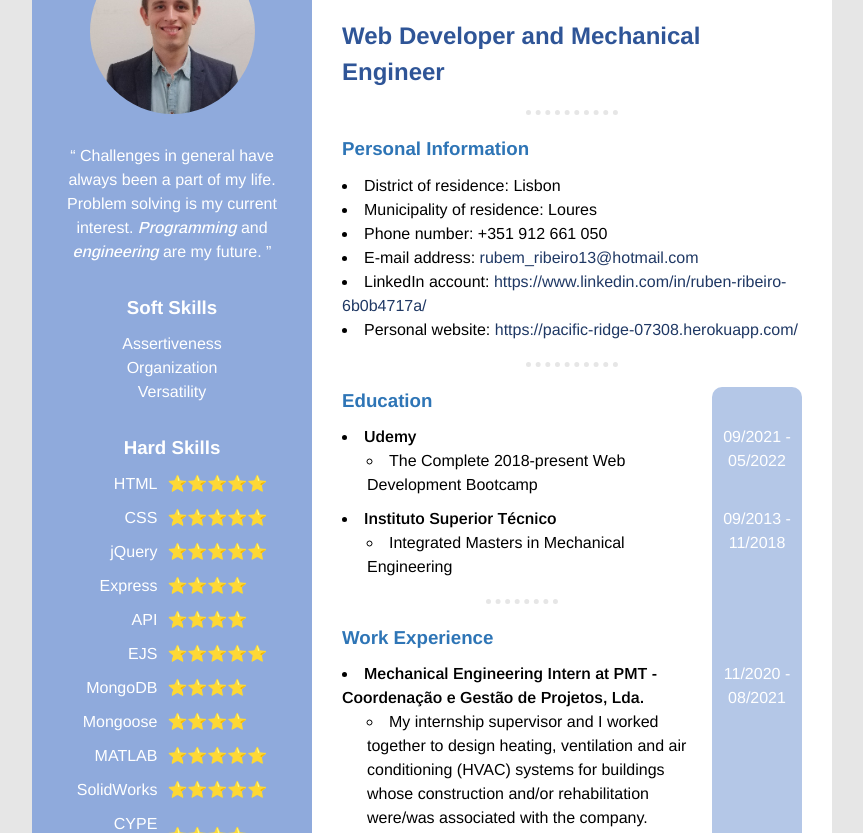
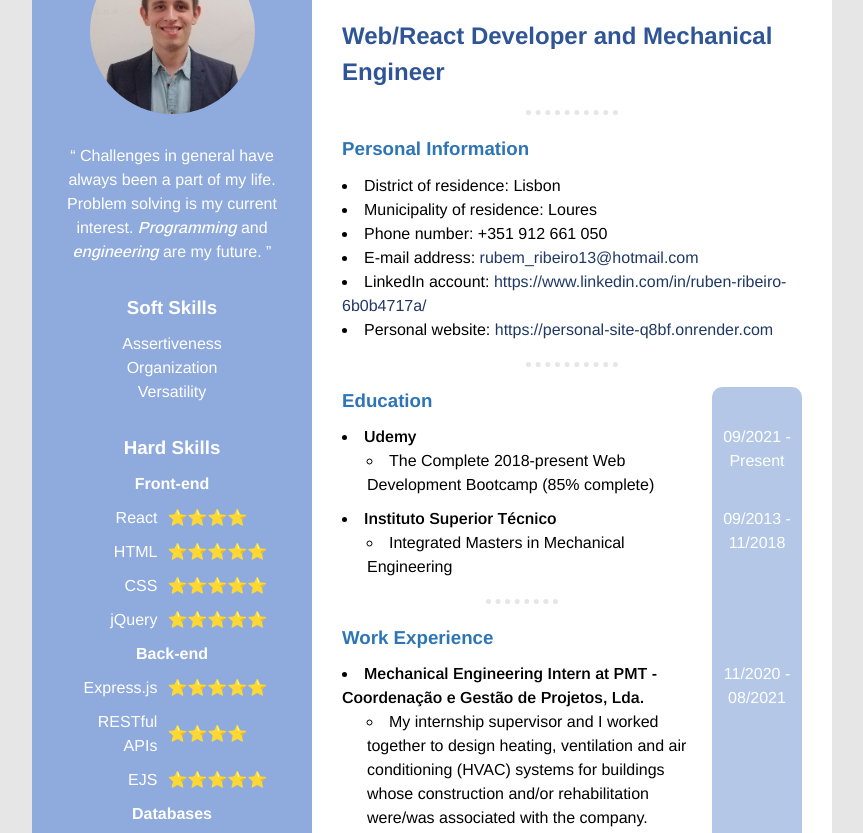
Before and after one commit to RubenRibeiro13/curriculum-vitae, a website: page success.html in a window 1280 px wide. Shown: the part 89-922 px from the top of the page, without its empty margins (208-1071 px from the left). Drawn offline with nearby package versions, Linux system fonts and the light colour scheme.

Commit message:
Second commit

```diff
--- a/public/success.css
+++ b/public/success.css
@@ -11,6 +11,11 @@ h1 {
 
 h2 {
   color: #2f5597;
+}
+
+h4 {
+  grid-column: 1 / 3;
+  margin: 0;
 }
 
 p {
--- a/success.html
+++ b/success.html
@@ -31,22 +31,28 @@
 
       <h3>Hard Skills</h3>
       <div class="ratings-container">
+        <h4>Front-end</h4>
+        <p class="skill">React</p>
+        <p class="rating">⭐⭐⭐⭐</p>
         <p class="skill">HTML</p>
         <p class="rating">⭐⭐⭐⭐⭐</p>
         <p class="skill">CSS</p>
         <p class="rating">⭐⭐⭐⭐⭐</p>
         <p class="skill">jQuery</p>
         <p class="rating">⭐⭐⭐⭐⭐</p>
-        <p class="skill">Express</p>
-        <p class="rating">⭐⭐⭐⭐</p>
-        <p class="skill">API</p>
+        <h4>Back-end</h4>
+        <p class="skill">Express.js</p>
+        <p class="rating">⭐⭐⭐⭐⭐</p>
+        <p class="skill">RESTful APIs</p>
         <p class="rating">⭐⭐⭐⭐</p>
         <p class="skill">EJS</p>
         <p class="rating">⭐⭐⭐⭐⭐</p>
+        <h4>Databases</h4>
         <p class="skill">MongoDB</p>
         <p class="rating">⭐⭐⭐⭐</p>
         <p class="skill">Mongoose</p>
         <p class="rating">⭐⭐⭐⭐</p>
+        <h4>Mechanical Engineering</h4>
         <p class="skill">MATLAB</p>
         <p class="rating">⭐⭐⭐⭐⭐</p>
         <p class="skill">SolidWorks</p>
@@ -67,6 +73,7 @@
       <ul>
         <li>Swimming</li>
         <li>Muay Thai</li>
+        <li>Meditation</li>
       </ul>
 
     </div>
@@ -74,7 +81,7 @@
     <div class="right-container">
 
       <h1>Ruben Ribeiro</h1>
-      <h2>Web Developer and Mechanical Engineer</h2>
+      <h2>Web/React Developer and Mechanical Engineer</h2>
 
       <hr>
 
@@ -85,7 +92,7 @@
         <li>Phone number: +351 912 661 050</li>
         <li>E-mail address: <a href="mailto:rubem_ribeiro13@hotmail.com">rubem_ribeiro13@hotmail.com</a></li>
         <li>LinkedIn account: <a href="https://www.linkedin.com/in/ruben-ribeiro-6b0b4717a/">https://www.linkedin.com/in/ruben-ribeiro-6b0b4717a/</a></li>
-        <li>Personal website: <a href="https://pacific-ridge-07308.herokuapp.com/">https://pacific-ridge-07308.herokuapp.com/</a></li>
+        <li>Personal website: <a href="https://personal-site-q8bf.onrender.com">https://personal-site-q8bf.onrender.com</a></li>
       </ul>
 
       <hr>
@@ -98,7 +105,7 @@
             <div class="description education-description top-description">
               <li>Udemy</li>
               <ul>
-                <li>The Complete 2018-present Web Development Bootcamp</li>
+                <li>The Complete 2018-present Web Development Bootcamp (85% complete)</li>
               </ul>
             </div>
 
@@ -138,7 +145,7 @@
         </div>
 
         <div class="dates-container">
-          <p class="date education-date">09/2021 - 05/2022</p>
+          <p class="date education-date">09/2021 - Present</p>
           <p class="date education-date">09/2013 - 11/2018</p>
           <p class="date work-date">11/2020 - 08/2021</p>
           <p class="date work-date">11/2019 - 03/2020</p>
@@ -149,6 +156,7 @@
 
       <h3>Projects</h3>
       <ul>
+        <li><a href="https://www.frontendmentor.io/solutions/rest-countries-api-with-color-theme-switcher-eNKyBTLYEC">https://www.frontendmentor.io/solutions/rest-countries-api-with-color-theme-switcher-eNKyBTLYEC</a></li>
         <li><a href="https://www.frontendmentor.io/solutions/responsive-calculator-app-using-flexbox-and-css-grid-SJZqP2OB9">https://www.frontendmentor.io/solutions/responsive-calculator-app-using-flexbox-and-css-grid-SJZqP2OB9</a></li>
         <li><a href="https://www.frontendmentor.io/solutions/desktopfirst-responsive-design-using-flexbox-and-css-grid-BQzIhL8fW">https://www.frontendmentor.io/solutions/desktopfirst-responsive-design-using-flexbox-and-css-grid-BQzIhL8fW</a></li>
         <li><a href="https://www.frontendmentor.io/solutions/desktopfirst-responsive-design-using-css-grid-ZFGbDKTZW">https://www.frontendmentor.io/solutions/desktopfirst-responsive-design-using-css-grid-ZFGbDKTZW</a></li>
```
